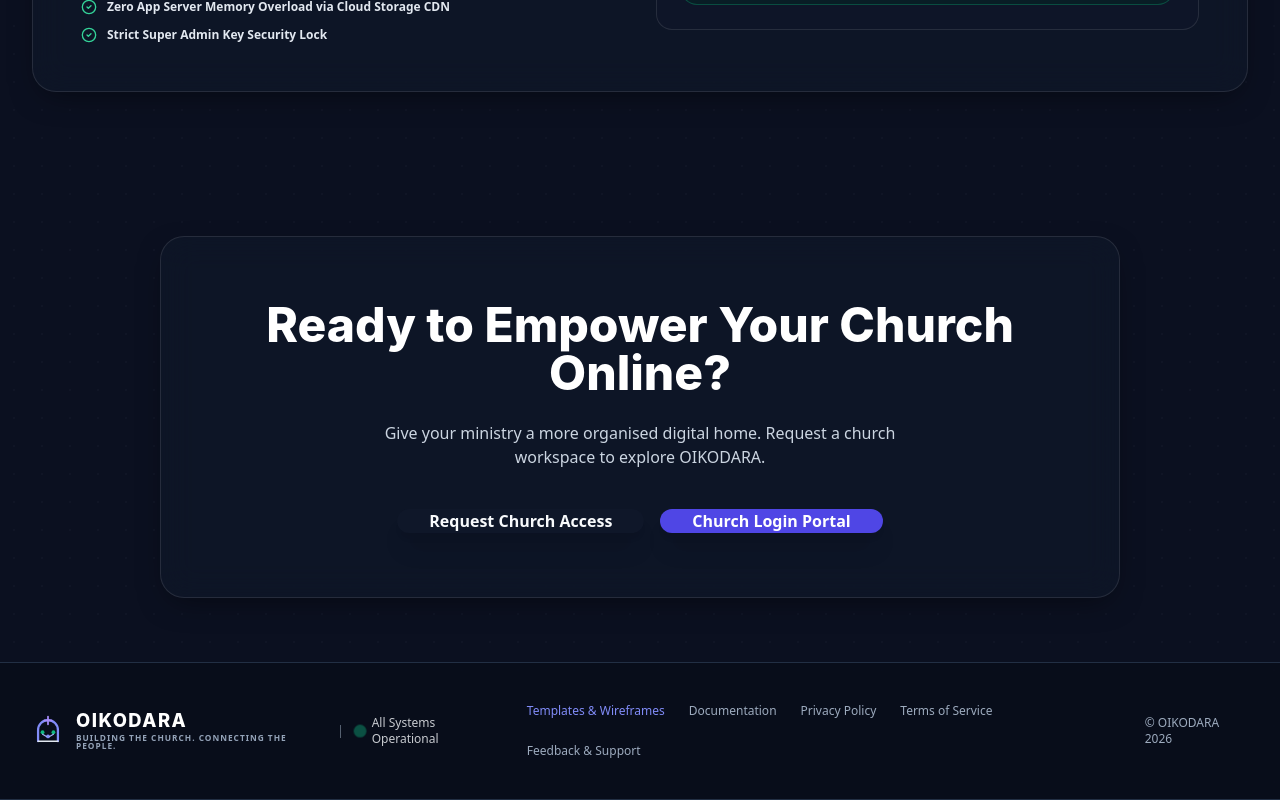
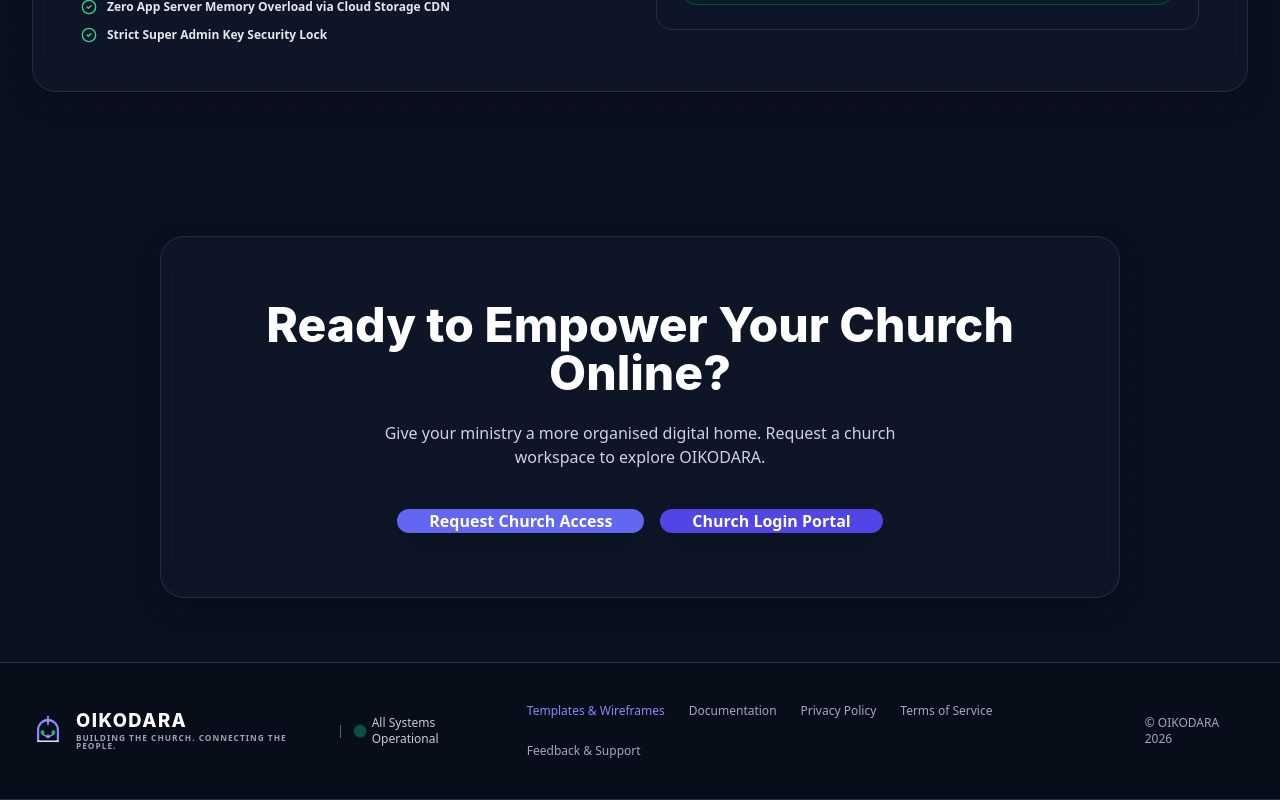
Before and after one commit to gideonayanwale/bent-planet, a Next.js app: page / in a window 1280 px wide. Shown: the part 2872-3672 px from the top of the page. Built offline with nearby package versions, Linux system fonts and the light colour scheme; no server answers.

Commit message:
Keep primary homepage action high-contrast in dark mode

```diff
--- a/src/app/page.tsx
+++ b/src/app/page.tsx
@@ -276,7 +276,7 @@ export default function HomePage() {
             Give your ministry a more organised digital home. Request a church workspace to explore OIKODARA.
           </p>
           <div className="flex flex-col sm:flex-row items-center justify-center gap-4 pt-4">
-            <Button asChild size="lg" className="w-full sm:w-auto bg-white text-slate-950 hover:bg-slate-100 font-bold text-base px-8 h-13 rounded-2xl shadow-xl">
+            <Button asChild size="lg" className="w-full sm:w-auto bg-indigo-500 text-white hover:bg-indigo-400 font-bold text-base px-8 h-13 rounded-2xl shadow-xl">
               <Link href="/request-access">Request Church Access</Link>
             </Button>
             <Button asChild size="lg" className="w-full sm:w-auto bg-indigo-600 hover:bg-indigo-700 text-white font-bold text-base px-8 h-13 rounded-2xl shadow-xl">
```
